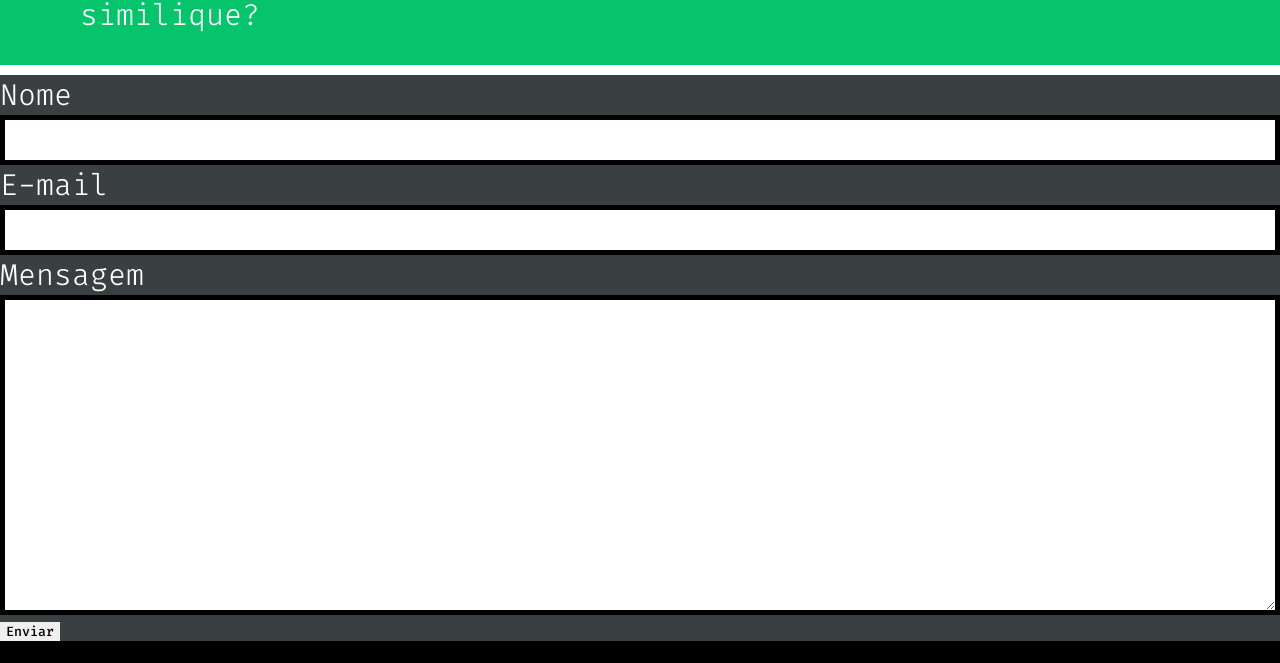
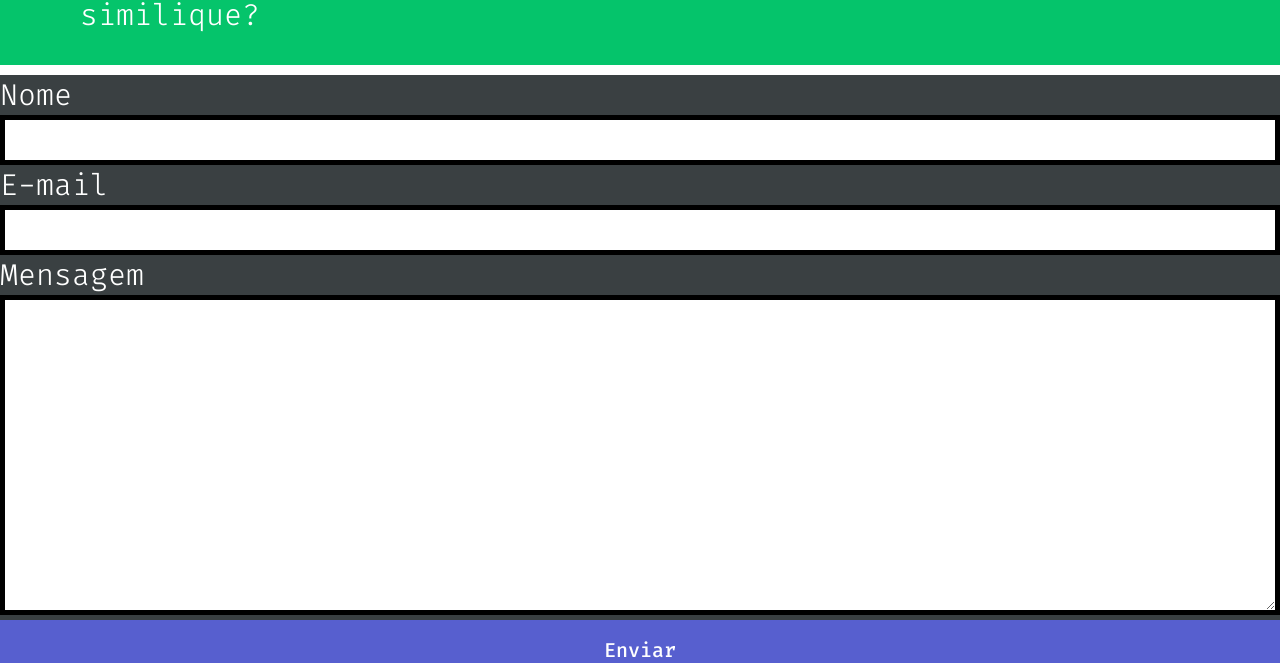
Before and after one commit to CrysLef/PortfolioFiredLabs, a plain HTML site: page index.html in a window 1280 px wide. Shown: the part 2491-3154 px from the top of the page. Drawn offline with Linux system fonts and the light colour scheme.

Commit message:
Create variation to button-pattern

```diff
--- a/css/components/button-pattern.css
+++ b/css/components/button-pattern.css
@@ -17,3 +17,8 @@
     box-shadow: 7px 7px 1px #1e272e;
     transform: scale(1.03);
 }
+
+
+.button-pattern.-full {
+    width: 100%;
+}
--- a/index.html
+++ b/index.html
@@ -112,7 +112,7 @@
         <label class="main-label" for="message">Mensagem</label>
         <textarea class="main-input -textarea" id="message"></textarea>
 
-        <button type="submit">Enviar</button>
+        <button class="button-pattern -full" type="submit">Enviar</button>
 
     </form>
 
```
